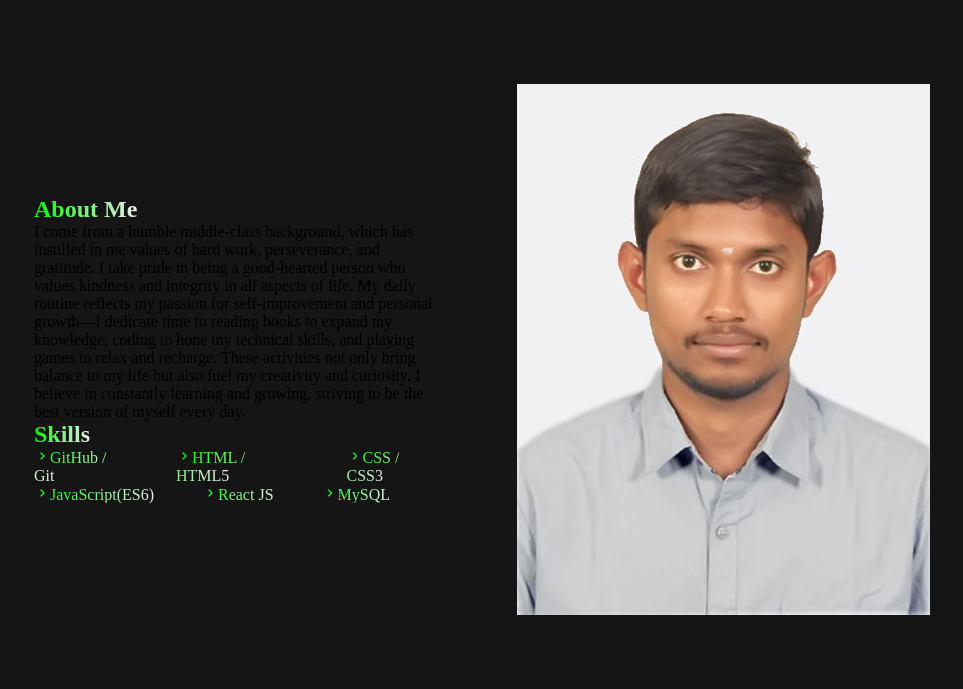
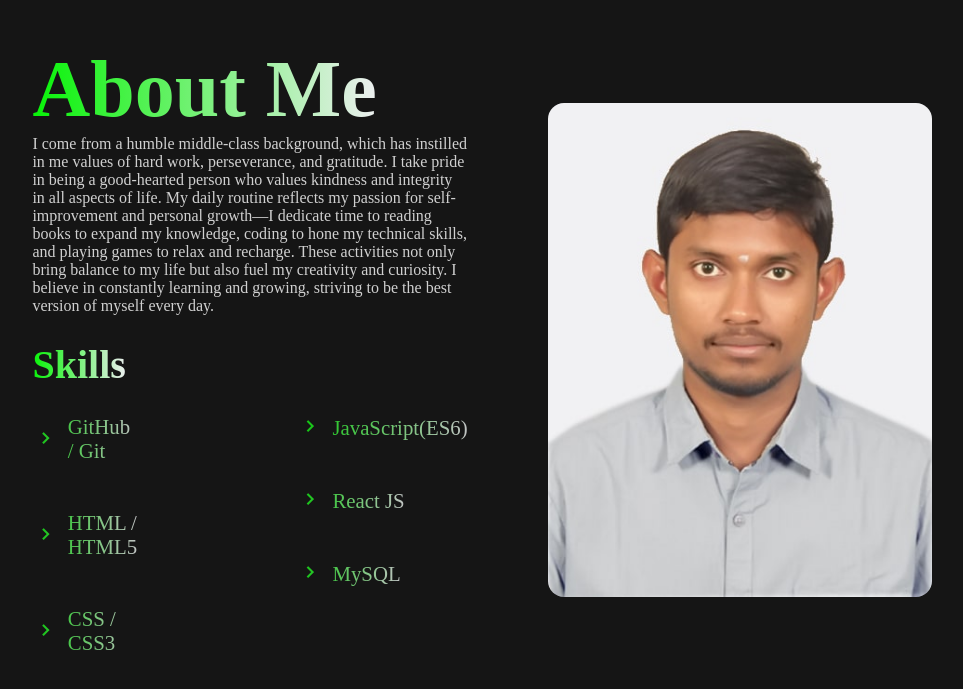
Before and after one commit to vennala-praveen/myportfolio, a plain HTML site: page index.html in a window 1280 px wide. Shown: the part 881-1570 px from the top of the page, without its empty margins (158-1121 px from the left). Drawn offline with nearby package versions, Linux system fonts and the light colour scheme.

Commit message:
css added

```diff
--- a/style.css
+++ b/style.css
@@ -150,3 +150,51 @@ section{
     display: flex;
     gap: 5em;
 }
+#about img{
+    width: 30vw;
+    border-radius: 1em;
+}
+.about-box info{
+    display: flex;
+    justify-content: center;
+    text-align: left;
+    gap: 2em;
+}
+.about-box h1{
+    font-size: 5em;
+}
+.about-box p{
+    color: #fff;
+    opacity: 0.8;
+}
+.skills{
+    display: flex;
+    text-align: left;
+    gap: 10em;
+}
+.skills ul{
+    /* font-size: 1.3em; */
+    font-weight: 500;
+    display: flex;
+    flex-direction: column;
+    color: white;
+    opacity: 0.8;
+    align-items: baseline;
+}
+.skills ul li span{
+    display: flex;
+    gap: 0.5em;
+    font-size: 1.3em;
+    align-items: center;
+    transition: 0.3s ease-in-out;
+}
+.skills ul li span:hover{
+    transform: translateX(10px);
+}
+.skills ul li i{
+    font-size: 1.2em;
+}
+.about-box h2{
+    font-size: 2.5em;
+    line-height: 2.5em;
+}
```
